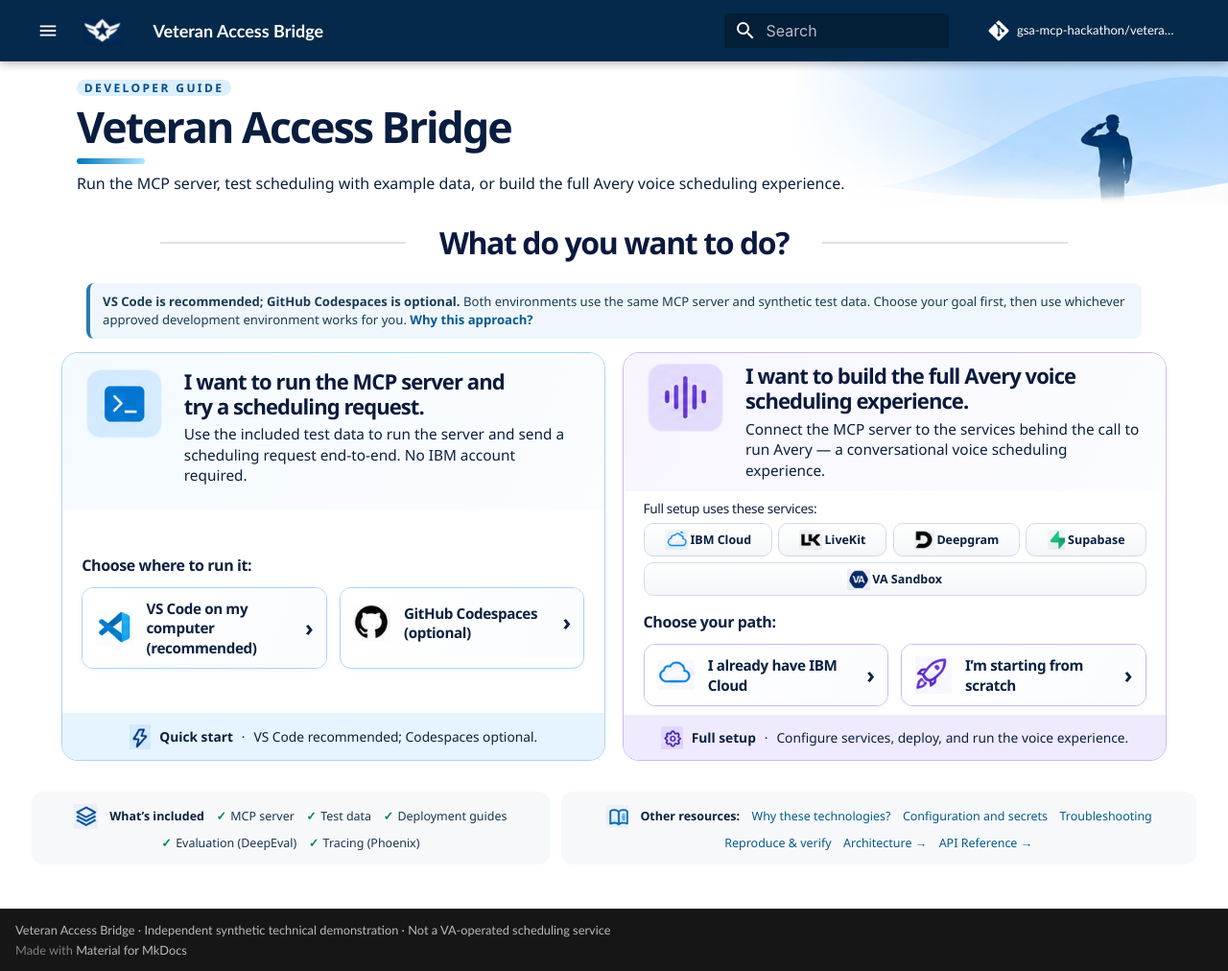
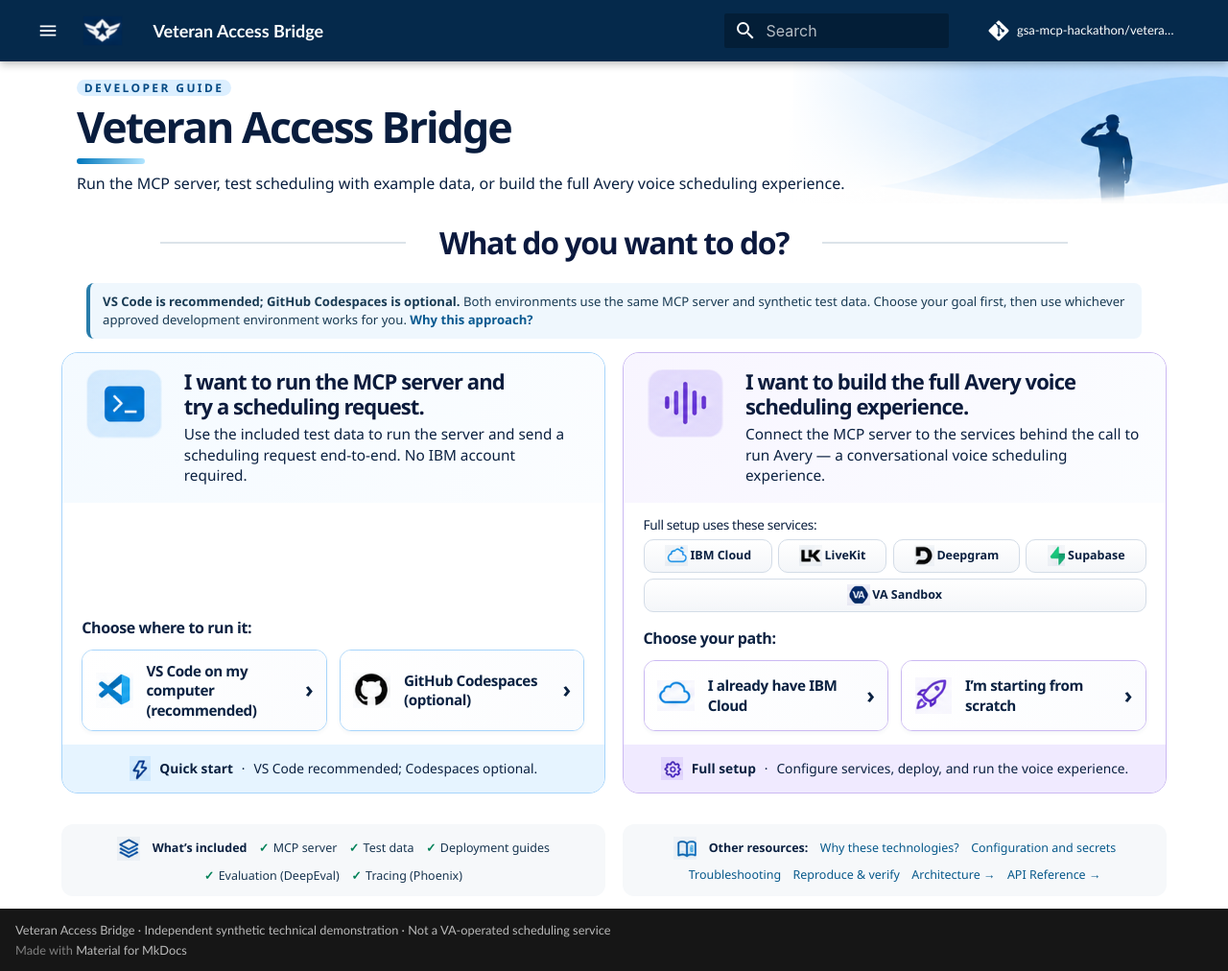
Before and after one commit to gsa-mcp-hackathon/veteran-access-bridge-mcp-server, an MkDocs documentation site: the page built from docs/developer-guide/index.md, in a window 1280 px wide and 1012 px high. Shown: the whole window at 96% size. Built offline with MkDocs 1.6.1 and Material for MkDocs 9.7.7, drawn with Linux system fonts in a browser that asks for light colours; comment, search, counter and statistics services are not loaded.

Commit message:
Align developer guide cards, controls and resource panels

```diff
--- a/docs/stylesheets/developer-landing.css
+++ b/docs/stylesheets/developer-landing.css
@@ -23,7 +23,6 @@ body:has(.vab-start) .md-header {background:#05294b;}
 .start-card {--edge:#a8d5fb;--wash:#f4faff;--band:#e6f4ff;display:flex;flex-direction:column;min-width:0;border:1.5px solid var(--edge);border-radius:17px;overflow:hidden;background:white;}
 .start-voice {--edge:#cbb9f2;--wash:#f8f5ff;--band:#f0eaff;}
 .start-card > header {display:flex;align-items:flex-start;gap:4.4%;padding:3% 4.4%;background:linear-gradient(115deg,var(--wash),#fbfdff);}
-.start-card:not(.start-voice) > header {padding-bottom:4.2%;}
 .guide-symbol {object-fit:contain;mix-blend-mode:multiply;flex:none;}
 .start-card > header > img {width:15.4%;border-radius:20%;}
 .vab-start .start-card h3 {font:770 clamp(22px,1.7vw,29px)/1.18 "Segoe UI",Arial,sans-serif;letter-spacing:-.042em;color:#0c1b3c;margin:0 0 .25em;}
@@ -38,7 +37,6 @@ body:has(.vab-start) .md-header {background:#05294b;}
 .vab-start .start-choices details {min-width:0;margin:0;padding:0;border:1px solid var(--edge);border-radius:12px;box-shadow:0 2px 4px #1936540c;font-size:inherit;}
 .vab-start .start-choices details[open] {grid-column:1/-1;}
 .vab-start .start-choices summary {display:flex;align-items:center;gap:.9em;padding:.72em .9em;margin:0;min-height:4.75em;cursor:pointer;border-radius:11px;background:linear-gradient(115deg,white,#fbfcfe);font:700 .95em/1.35 "Segoe UI",Arial,sans-serif;letter-spacing:-.025em;color:#0a2141;list-style:none;}
-.start-voice .start-choices summary {min-height:3.8em;}
 .vab-start .start-choices summary img {width:2.55em;height:2.55em;}
 .vab-start .start-choices summary::before {display:none;}
 .vab-start .start-choices summary::after {content:"›";position:static;mask:none;background:none;margin-left:auto;width:auto;height:auto;font-size:1.55em;transform:none;}
@@ -80,8 +78,12 @@ body:has(.vab-start) .md-header {background:#05294b;}
 body:has(.vab-start) .md-header__button.md-logo img {content:url("../assets/guide/guide-mark.png");width:2rem;height:auto;}
 .md-content__inner > p:has(> link[href$="developer-landing.css"]) {display:none;}
 @media(min-width:961px){
- .start-voice > header {padding-block:2%;}
- .start-voice .start-body {padding-block:1.55%;}
+ .start-paths {row-gap:0;}
+ .start-card {display:grid;grid-row:span 3;grid-template-rows:subgrid;row-gap:0;}
+ .start-body {justify-content:flex-end;}
+ .vab-start .start-choices details:not([open]) > summary {height:100%;}
+
+ .vab-start .start-resources {display:grid;grid-template-columns:repeat(2,minmax(0,1fr));width:90%;margin-inline:auto;column-gap:1.6%;}
 }
 
 /* Environment guidance: visible but secondary to the two goal choices. */
@@ -91,3 +93,7 @@ body:has(.vab-start) .md-header__button.md-logo img {content:url("../assets/guid
   font-size:.82em; color:#193b54; line-height:1.48;
 }
 .vab-start .start-guidance a {color:#095990; font-weight:700;}
+
+@media (min-width:961px) and (max-width:1200px){
+ .vab-start .start-choices summary {min-height:5.6em;}
+}
```
